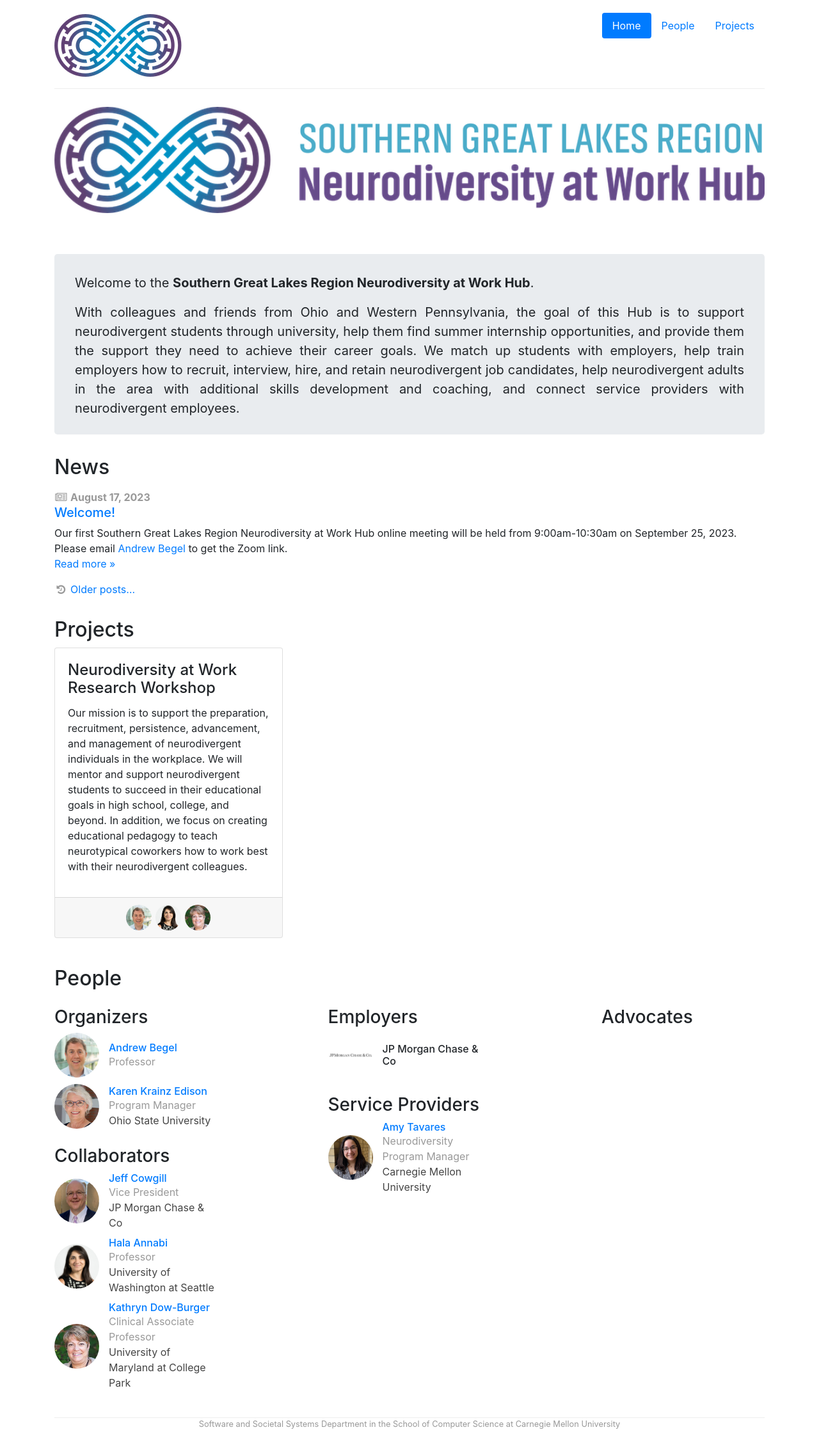
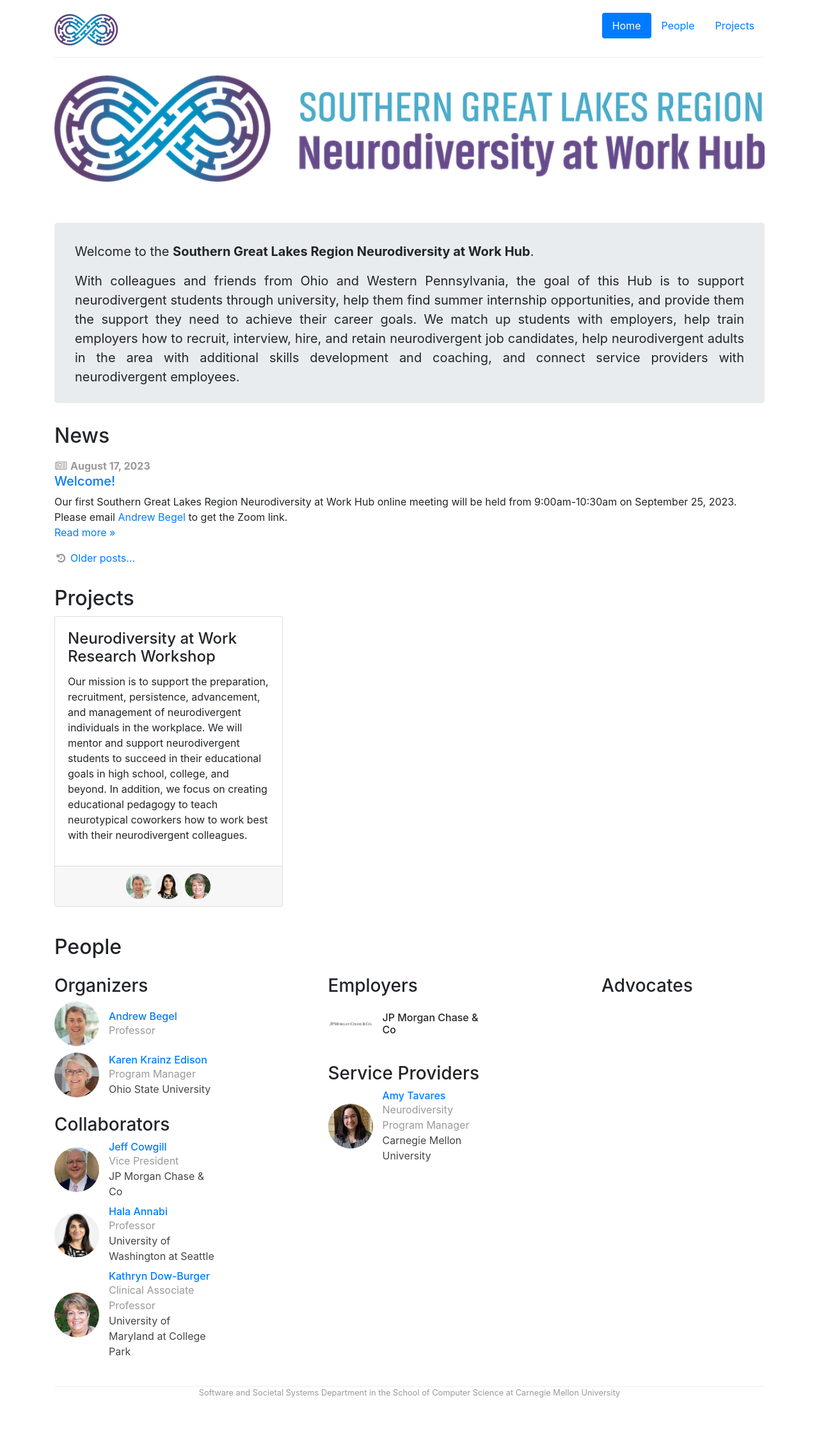
Before and after one commit to cmu-variability/neurodiversityatwork, a Jekyll site: the page built from index.html, in a window 1280 px wide. Shown: the whole page at 64% size. Built offline with Jekyll 4.4.1, drawn with Linux system fonts in a browser that asks for light colours; after the commit the page ends 2203 px from its top, so only the background shows below that.

Commit message:
Shrank logo.

```diff
--- a/css/group.scss
+++ b/css/group.scss
@@ -82,8 +82,8 @@
 
 /* Group logo */
 #logo {
-    width: 200px;
-    height: 98px;
+    width: 100px;
+    height: 49px;
     margin: 2px 0 8px 0;
 }
 
```
Also changed, not shown: 2 other files.
